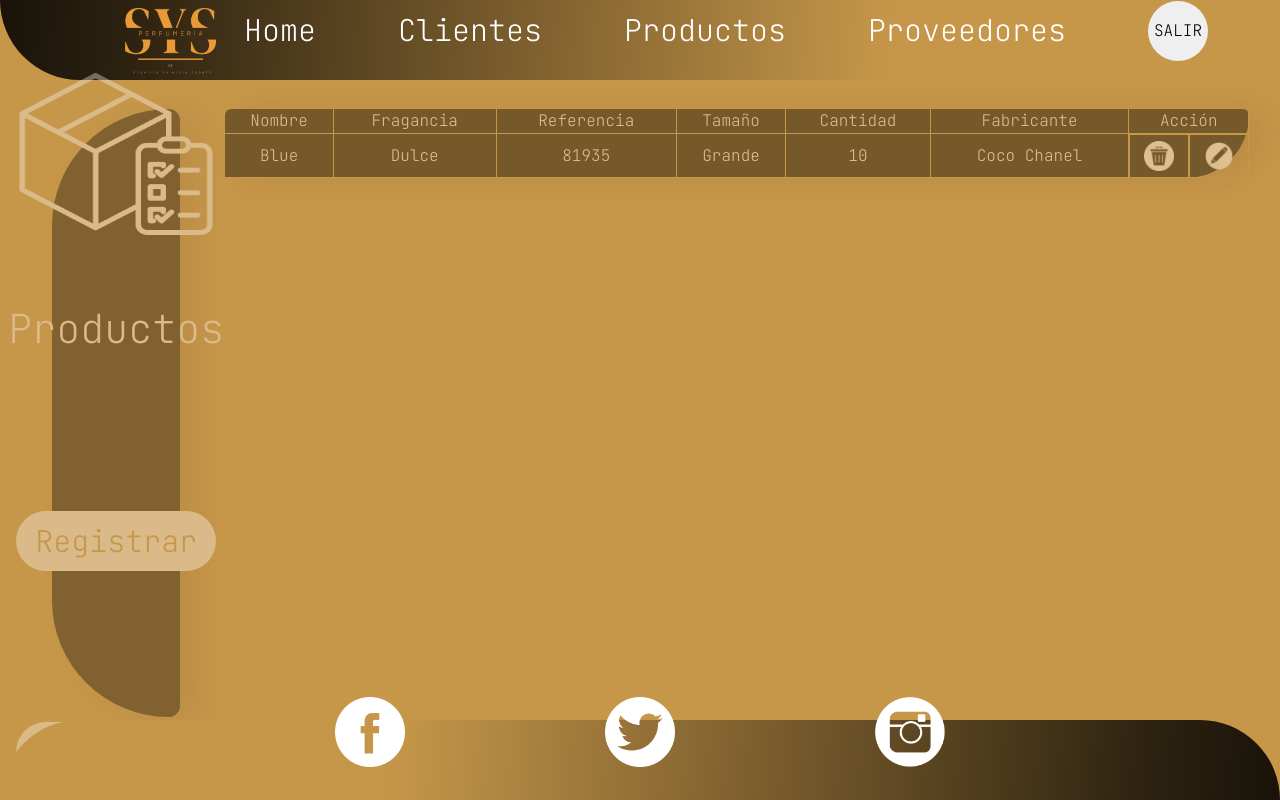
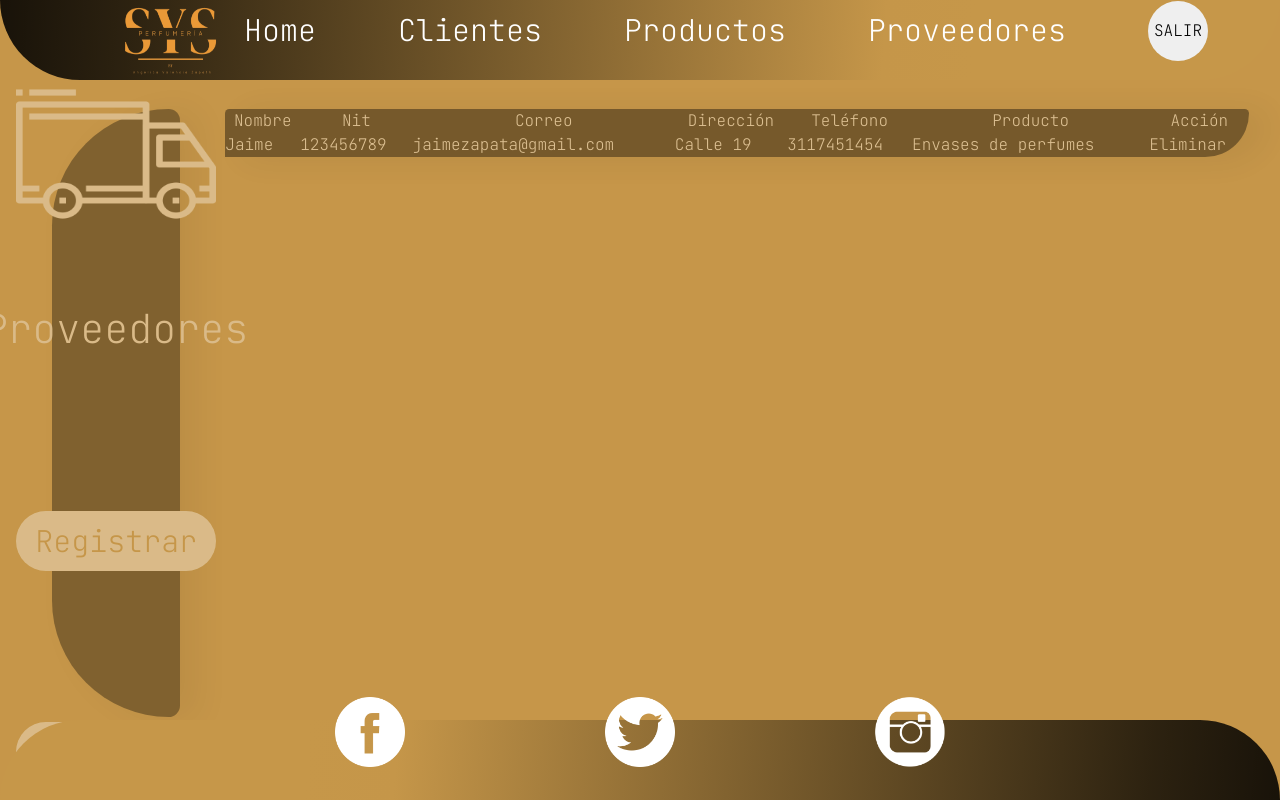
Before and after one commit to jhohan-val/Empresas_SYS, a React (Vite) app in the folder front-sys/: page /clientes in a window 1280 px wide. Built offline with nearby package versions, Linux system fonts and the light colour scheme.

Commit message:
Se empieza vista tabla de proveedores

```diff
--- a/front-sys/src/components/Helpers/Proveedores.jsx
+++ b/front-sys/src/components/Helpers/Proveedores.jsx
@@ -6,7 +6,7 @@ const Proveedores = () => {
     return(
         <section className="vista-proveedores">
                     <AsideProveedores/>
-                    <FormularioProveedores/>
+                    {/* <FormularioProveedores/> */}
                     <TablaProveedores/>
                 </section>
     )
--- a/front-sys/src/components/Layouts/Main.jsx
+++ b/front-sys/src/components/Layouts/Main.jsx
@@ -31,10 +31,10 @@ const Main = () => {
             {/* <Clientes/> */}
 
             {/* PRODUCTOS */}
-            <Productos/>
+            {/* <Productos/> */}
 
             {/* PROVEEDORES */}
-            {/* <Proveedores/> */}
+            <Proveedores/>
 
         </main >
     )
--- a/front-sys/src/index.css
+++ b/front-sys/src/index.css
@@ -405,9 +405,9 @@ form{
   transition: 0.6s ease-in-out all;
 }
 
-/* TABLA-CLIENTES, TABLA PRODUCTOS*/
+/* TABLA-CLIENTES, TABLA PRODUCTOS, TABLA PROVEEDORES*/
 
-.tabla-clientes, .tabla-productos{
+.tabla-clientes, .tabla-productos, .tabla-proveedores{
   width: 80vw;
   height: 5vh;
   background: #000000 0% 0% no-repeat padding-box;
```
